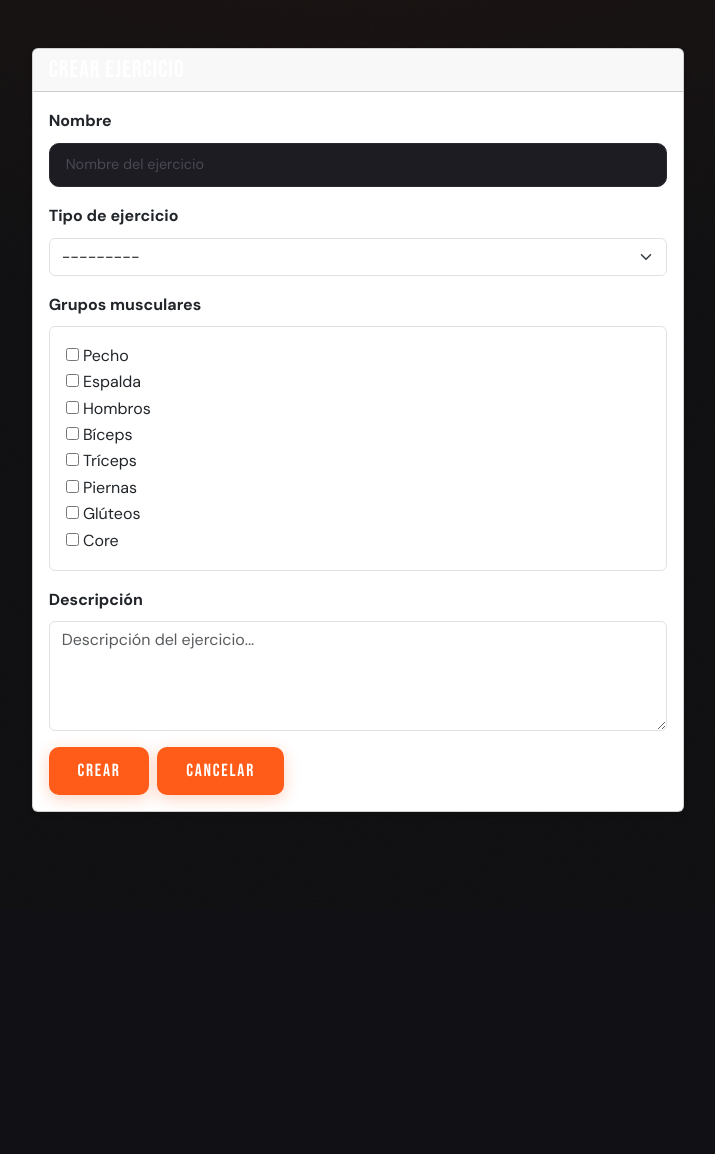
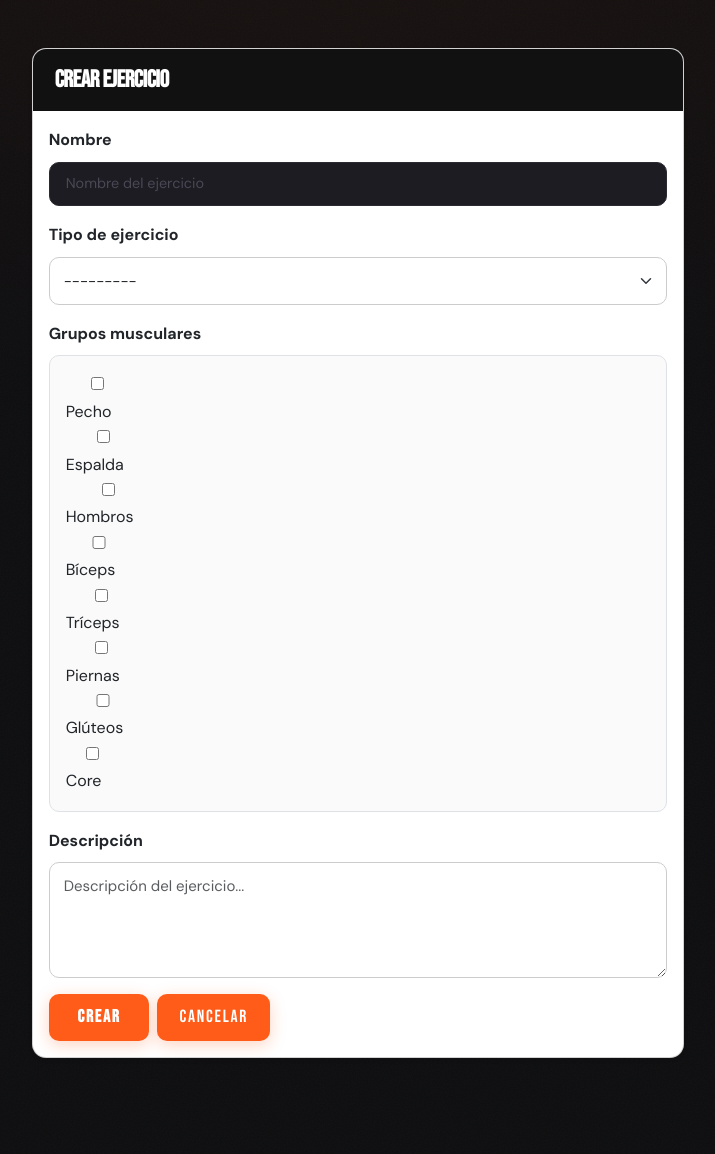
Before and after one commit to fporbor/Portgas-Health, a Django app: page /ejercicios/crear/ in a window 1280 px wide. Shown: the part 78-1232 px from the top of the page, without its empty margins (282-997 px from the left). Before the commit the page ends 890 px from the top, so only its background shows below. Run offline with Django 5.2, Linux system fonts and the light colour scheme; a user stored in the database is signed in; data comes from the database, SQL or seed files in the repository; both versions use the stored data as it was after the commit.

Commit message:
Correción del CRUD de manera lógica

```diff
--- a/ejercicios/views.py
+++ b/ejercicios/views.py
@@ -85,4 +85,5 @@
         ejercicio.delete()
         messages.success(request, 'Ejercicio eliminado correctamente.')
         return redirect('ejercicios:lista')
-    return render(request, 'ejercicios/ejec_crear.html', {'ejercicio': ejercicio})
+
+    return render(request, 'ejercicios/ejec_eliminar.html', {'ejercicio': ejercicio})
--- a/recetas/views.py
+++ b/recetas/views.py
@@ -113,4 +113,5 @@
         receta.delete()
         messages.success(request, 'Receta eliminada correctamente.')
         return redirect('recetas:lista')
+
     return render(request, 'recetas/rec_eliminar.html', {'receta': receta})
--- a/static/css/style.css
+++ b/static/css/style.css
@@ -1137,3 +1137,69 @@ ul li:last-child:first-child {
   color: #015354;
   font-weight: 600;
 }
+/* Tarjeta */
+.card {
+    border-radius: 14px;
+    overflow: hidden;
+}
+
+.card-header {
+    background: #111;
+    color: #fff;
+    padding: 18px 22px;
+    border-bottom: none;
+}
+
+/* Inputs */
+.card-body input,
+.card-body select,
+.card-body textarea {
+    width: 100%;
+    border-radius: 10px;
+    padding: 12px 14px;
+    border: 1px solid #ccc;
+    font-size: 15px;
+    transition: 0.2s;
+}
+
+.card-body input:focus,
+.card-body select:focus,
+.card-body textarea:focus {
+    border-color: #ff6b00;
+    box-shadow: 0 0 0 3px rgba(255, 107, 0, 0.25);
+}
+
+/* Checkbox list */
+.card-body .border {
+    border-radius: 10px !important;
+    background: #fafafa;
+}
+
+/* Botones */
+.btn-primary {
+    background: #ff6b00;
+    border: none;
+    padding: 10px 22px;
+    border-radius: 10px;
+    font-weight: 600;
+}
+
+.btn-primary:hover {
+    background: #e85f00;
+}
+
+.btn-outline-secondary {
+    border-radius: 10px;
+    padding: 10px 22px;
+}
+
+/* Títulos */
+.card-header h4 {
+    font-weight: 600;
+    letter-spacing: -0.5px;
+}
+
+/* Espaciado general */
+.mb-4 {
+    margin-bottom: 1.4rem !important;
+}
```
Also changed, not shown: db.sqlite3.
